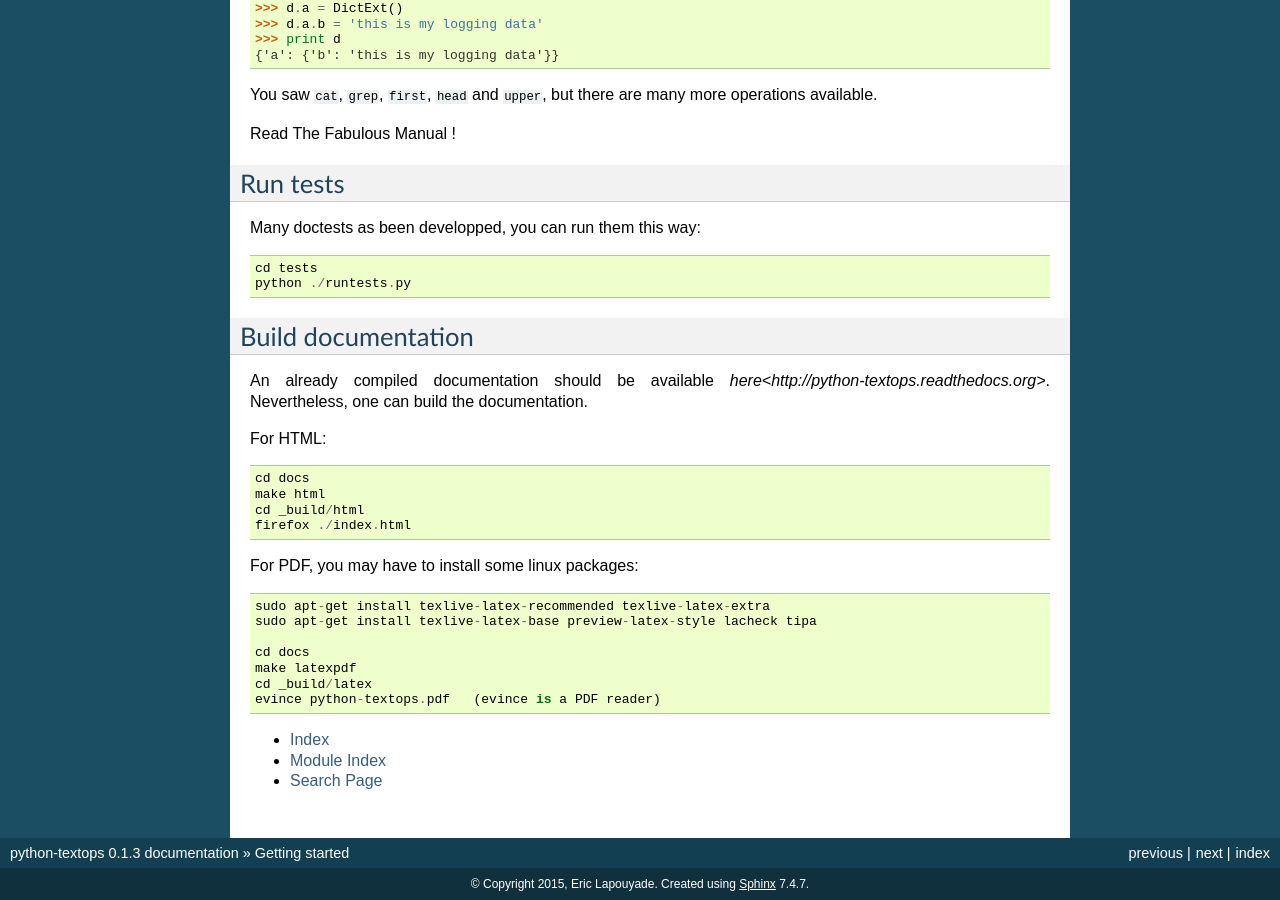
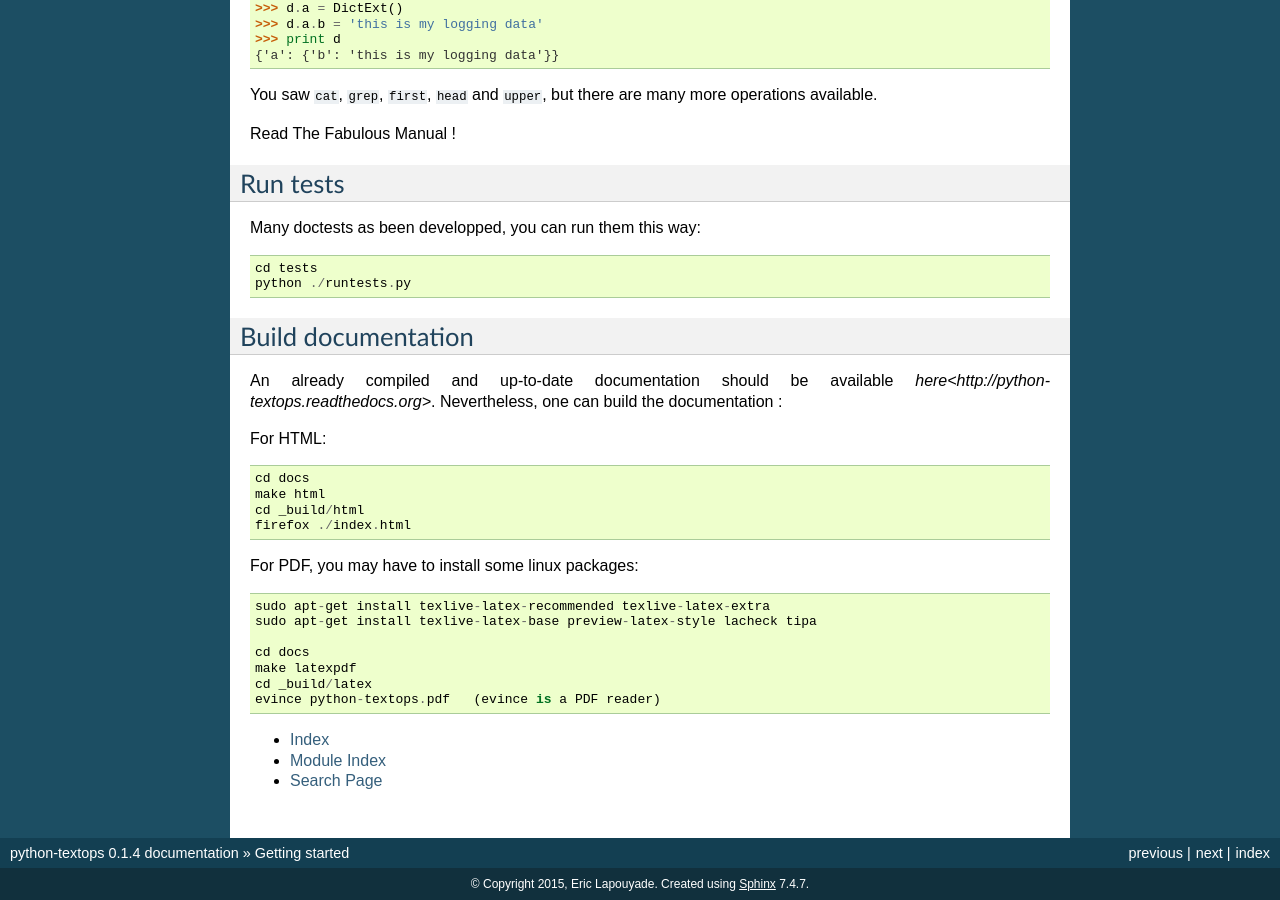
Before and after one commit to elapouya/python-textops3, a Sphinx documentation site: the page built from docs/intro.rst, in a window 1280 px wide and 900 px high, scrolled down 4257 px. Built offline with Sphinx 7.4.7, drawn with Linux system fonts in a browser that asks for light colours; some of the changed text lies outside the part shown.

Commit message:
update doc

```diff
--- a/docs/intro.rst
+++ b/docs/intro.rst
@@ -260,8 +260,8 @@ Many doctests as been developped, you can run them this way::
 Build documentation
 -------------------
 
-An already compiled documentation should be available `here<http://python-textops.readthedocs.org>`.
-Nevertheless, one can build the documentation.
+An already compiled and up-to-date documentation should be available `here<http://python-textops.readthedocs.org>`.
+Nevertheless, one can build the documentation :
 
 For HTML::
 
--- a/textops/__init__.py
+++ b/textops/__init__.py
@@ -4,7 +4,7 @@
 #
 # @author: Eric Lapouyade
 
-__version__ = '0.1.3'
+__version__ = '0.1.4'
 __author__ = 'Eric Lapouyade'
 __copyright__ = 'Copyright 2015, python-textops project'
 __credits__ = ['Eric Lapouyade']
```
